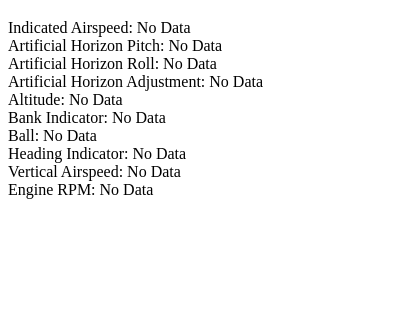
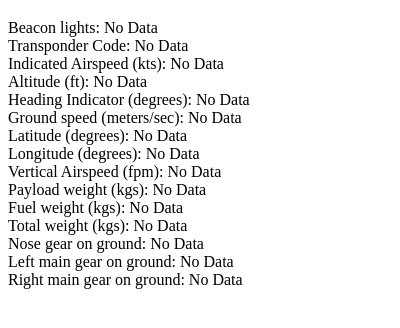
Before and after one commit to Hugo-NF/XPlane-UDP-POC, an Electron app: page index.html in a window 400 px wide. Shown: the part 98-426 px from the top of the page. Drawn offline with Linux system fonts and the light colour scheme; no server answers.

Commit message:
✨ Change datarefs

```diff
--- a/index.html
+++ b/index.html
@@ -1,64 +1,90 @@
 <!DOCTYPE html>
 <html>
+
 <head>
   <title>X-Plane UDP</title>
 </head>
+
 <body>
   <h1>X-Plane UDP Proof of Concept</h1>
 
   <div>
-      <span>Indicated Airspeed:</span>
+    <span>Beacon lights:</span>
+    <span id="beacon">No Data</span>
+  </div>
+
+  <div>
+    <span>Transponder Code:</span>
+    <span id="transpondercode">No Data</span>
+  </div>
+
+  <div>
+    <span>Indicated Airspeed (kts):</span>
     <span id="airspeed">No Data</span>
   </div>
 
-
   <div>
-      <span>Artificial Horizon Pitch:</span>
-      <span id="arthp">No Data</span>
-    </div>
-    <div>
-      <span>Artificial Horizon Roll:</span>
-      <span id="arthr">No Data</span>
-    </div>
-    <div>
-      <span>Artificial Horizon Adjustment:</span>
-      <span id="artha">No Data</span>
-    </div>
-
-
-    <div>
-      <span>Altitude:</span>
+    <span>Altitude (ft):</span>
     <span id="altitude">No Data</span>
   </div>
 
-
   <div>
-      <span>Bank Indicator:</span>
-      <span id="bankindicator">No Data</span>
+    <span>Heading Indicator (degrees):</span>
+    <span id="heading">No Data</span>
   </div>
 
   <div>
-      <span>Ball:</span>
-      <span id="ball">No Data</span>
+    <span>Ground speed (meters/sec):</span>
+    <span id="groundspeed">No Data</span>
   </div>
 
   <div>
-      <span>Heading Indicator:</span>
-      <span id="heading">No Data</span>
+    <span>Latitude (degrees):</span>
+    <span id="latitude">No Data</span>
   </div>
 
+  <div>
+    <span>Longitude (degrees):</span>
+    <span id="longitude">No Data</span>
+  </div>
 
   <div>
-      <span>Vertical Airspeed:</span>
+    <span>Vertical Airspeed (fpm):</span>
     <span id="vertairspeed">No Data</span>
   </div>
 
   <div>
-      <span>Engine RPM:</span>
-      <span id="rpm">No Data</span>
+    <span>Payload weight (kgs):</span>
+    <span id="payloadweight">No Data</span>
+  </div>
+
+  <div>
+    <span>Fuel weight (kgs):</span>
+    <span id="fuelweight">No Data</span>
+  </div>
+
+  <div>
+    <span>Total weight (kgs):</span>
+    <span id="totalweight">No Data</span>
+  </div>
+
+  <div>
+    <span>Nose gear on ground:</span>
+    <span id="gear0onground">No Data</span>
+  </div>
+
+  <div>
+    <span>Left main gear on ground:</span>
+    <span id="gear1onground">No Data</span>
+  </div>
+
+  <div>
+    <span>Right main gear on ground:</span>
+    <span id="gear2onground">No Data</span>
   </div>
 
   <!-- You can also require other files to run in this process -->
   <script src="./renderer.js"></script>
 </body>
+
 </html>
--- a/udpListener.js
+++ b/udpListener.js
@@ -1,20 +1,26 @@
-const PORT = 49000
+const PORT = 49003
+const HOST = '127.0.0.1'
 
 const dgram = require('dgram');
 const server = dgram.createSocket('udp4')
 
 
 const typeElementIDMap = {
+  'sim/cockpit/electrical/beacon_lights_on': 'beacon',
+  'sim/cockpit/radios/transponder_code': 'transpondercode',
+  'sim/cockpit2/gauges/indicators/airspeed_kts_pilot': 'airspeed',
   'sim/cockpit2/gauges/indicators/altitude_ft_pilot': 'altitude',
-  'sim/cockpit2/gauges/indicators/airspeed_kts_pilot': 'airspeed',
   'sim/cockpit2/gauges/indicators/heading_vacuum_deg_mag_pilot': 'heading',
+  'sim/flightmodel/position/groundspeed': 'groundspeed',
+  'sim/flightmodel/position/latitude': 'latitude',
+  'sim/flightmodel/position/longitude': 'longitude',
   'sim/flightmodel/position/vh_ind_fpm': 'vertairspeed',
-  'sim/cockpit2/engine/indicators/engine_speed_rpm[0]': 'rpm',
-  'sim/cockpit2/gauges/indicators/slip_deg': 'ball',
-  'sim/cockpit2/gauges/indicators/turn_rate_heading_deg_pilot': 'bankindicator',
-  'sim/cockpit/misc/ah_adjust': 'artha',
-  'sim/cockpit2/gauges/indicators/pitch_AHARS_deg_pilot': 'arthp',
-  'sim/cockpit2/gauges/indicators/roll_AHARS_deg_pilot': 'arthr'
+  'sim/flightmodel/weight/m_fixed': 'payloadweight',
+  'sim/flightmodel/weight/m_fuel_total': 'fuelweight',
+  'sim/flightmodel/weight/m_total': 'totalweight',
+  'sim/flightmodel2/gear/on_ground[0]': 'gear0onground', // Nose gear
+  'sim/flightmodel2/gear/on_ground[1]': 'gear1onground', // Main left gear
+  'sim/flightmodel2/gear/on_ground[2]': 'gear2onground'  // Right left gear
 }
 
 server.on('message', (buffer, remote) => {
@@ -29,4 +35,4 @@ server.on('message', (buffer, remote) => {
   }
 })
 
-server.bind(PORT);
+server.bind(PORT, HOST);
```
Lines whose indentation alone changed are shown as unchanged.
